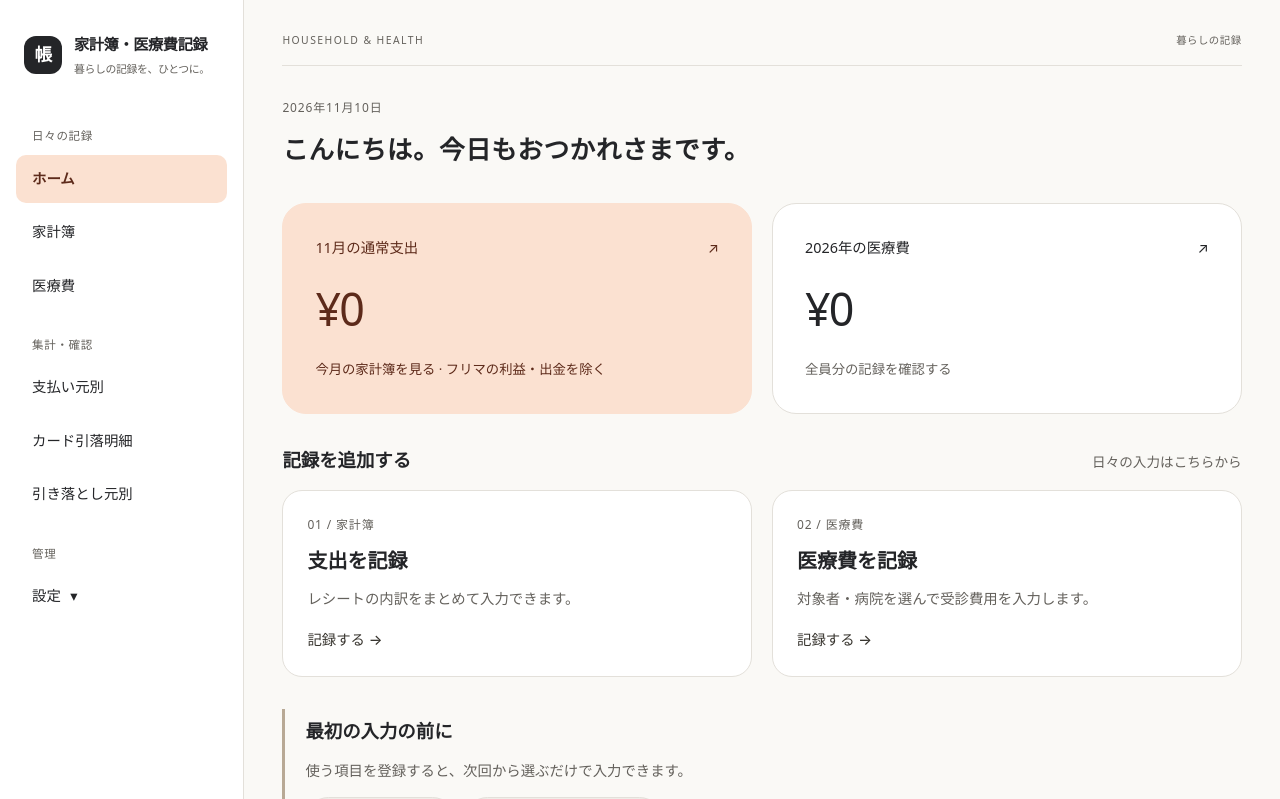
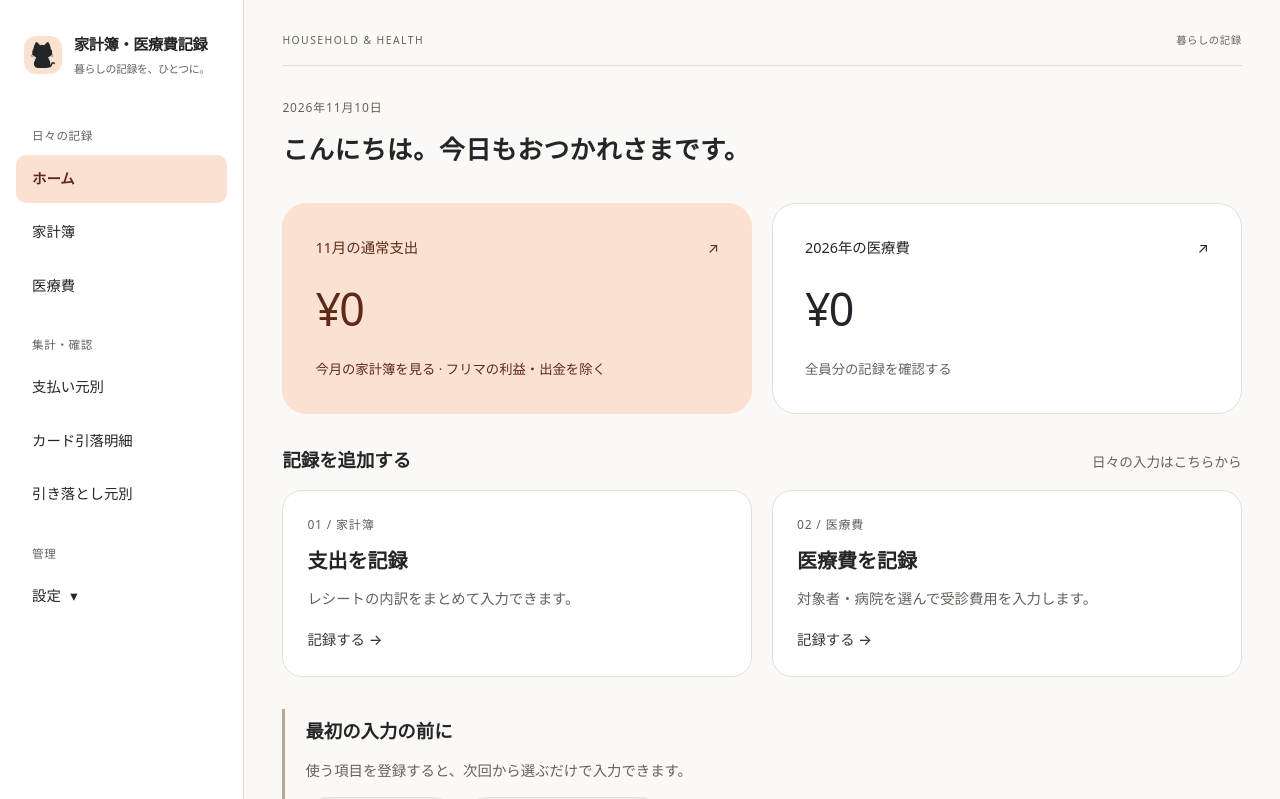
Before and after one commit to yu1sh/budget-management-web, a Django app: page / in a window 1280 px wide. Shown: the top 799 px of the page. Run offline with Django 5.2, Linux system fonts and the light colour scheme; the visitor is signed in with stand-in values (Sample User, id 1); data that the repository does not hold is empty; parts of the project's set-up code (start-up, migrations or seed data) failed here and were passed over.

Commit message:
Use Kohacu cat icon with theme color

```diff
--- a/ledger/static/ledger/site.css
+++ b/ledger/static/ledger/site.css
@@ -221,7 +221,8 @@ button, .button { border-radius: 999px; padding: .65rem 1.15rem; font-weight: 60
 .site-header a, .site-header .link-button, .settings-menu summary { color: var(--ink); }
 .brand { display: flex; align-items: center; gap: .75rem; font-size: .95rem; font-weight: 700; }
 .brand small { display: block; font-size: .68rem; color: var(--muted); font-weight: 400; margin-top: .2rem; }
-.brand-mark { display: grid; place-items: center; width: 38px; height: 38px; background: var(--ink); color: white; border-radius: 12px; font-family: serif; font-size: 1.1rem; flex-shrink: 0; }
+.brand-mark { display: grid; place-items: center; width: 38px; height: 38px; background: #fbe2d0; color: var(--ink); border-radius: 12px; flex-shrink: 0; }
+.brand-icon { display: block; width: 26px; height: 26px; background: currentColor; -webkit-mask: url("kohacu-cat-silhouette.png") center / contain no-repeat; mask: url("kohacu-cat-silhouette.png") center / contain no-repeat; }
 .site-header nav > a, .settings-menu summary { border-radius: 10px; }
 .site-header nav a:hover, .settings-menu summary:hover { background: #f3f1ec; }
 .site-header nav a[aria-current="page"] { background: var(--peach); color: var(--brown); font-weight: 650; }
@@ -329,6 +330,7 @@ td { padding: 1rem; font-size: .9rem; }
 @media (max-width: 760px) {
   .brand small { display: none; }
   .brand-mark { width: 30px; height: 30px; border-radius: 9px; }
+  .brand-icon { width: 22px; height: 22px; }
   .brand { font-size: .85rem; gap: .5rem; }
   .workspace-caption { margin-bottom: 1.25rem; font-size: .6rem; }
   .workspace-caption span { display: none; }
@@ -355,8 +357,7 @@ td { padding: 1rem; font-size: .9rem; }
   .household-table { min-width: 0; }
   .household-table thead { position: absolute; width: 1px; height: 1px; overflow: hidden; clip-path: inset(50%); }
   .household-table tbody { display: block; }
-  .household-table tr { display: grid; grid-template-columns: minmax(0, 1fr) minmax(0, 1fr); padding: .6rem 1rem; gap: .3rem 1rem; border-bottom: 1px solid var(--line); }
-  .household-table tr:last-child { border-bottom: 0; }
+  .household-table tr { display: grid; grid-template-columns: minmax(0, 1fr) minmax(0, 1fr); padding: .6rem 1rem; gap: .3rem 1rem; margin: .3rem .25rem; border: 1px solid #9f978c; border-radius: 14px; background: #fff; }
   .household-table td { display: block; padding: 0; border: 0; max-width: none; min-width: 0; text-align: left; }
   .household-table td::before { content: attr(data-label); display: block; font-size: .7rem; font-weight: 400; color: var(--muted); margin-bottom: .05rem; }
   .household-table td[data-label="店名"], .household-table td[data-label="備考"], .household-table td[data-label="引き落とし経路"], .household-table td.no-select, .household-table td.empty { grid-column: 1 / -1; }
--- a/ledger/templates/ledger/base.html
+++ b/ledger/templates/ledger/base.html
@@ -11,7 +11,8 @@
   <a class="skip-link" href="#main-content">本文へ移動</a>
   <header class="site-header">
     <div class="header-inner">
-      <a href="{% url 'chooser' %}" class="brand"><span class="brand-mark" aria-hidden="true">帳</span><span>家計簿・医療費記録<small>暮らしの記録を、ひとつに。</small></span></a>
+      <!-- Icon source: https://kohacu.com/20180615post-19088/ -->
+      <a href="{% url 'chooser' %}" class="brand"><span class="brand-mark" aria-hidden="true"><span class="brand-icon"></span></span><span>家計簿・医療費記録<small>暮らしの記録を、ひとつに。</small></span></a>
       {% if user.is_authenticated %}
       <button class="nav-toggle secondary" type="button" aria-expanded="false" aria-controls="main-navigation" data-nav-toggle hidden>メニュー</button>
       <nav id="main-navigation" aria-label="メインナビゲーション" data-main-nav>
```
Also changed, not shown: ledger/static/ledger/kohacu-cat-silhouette.png (added).
